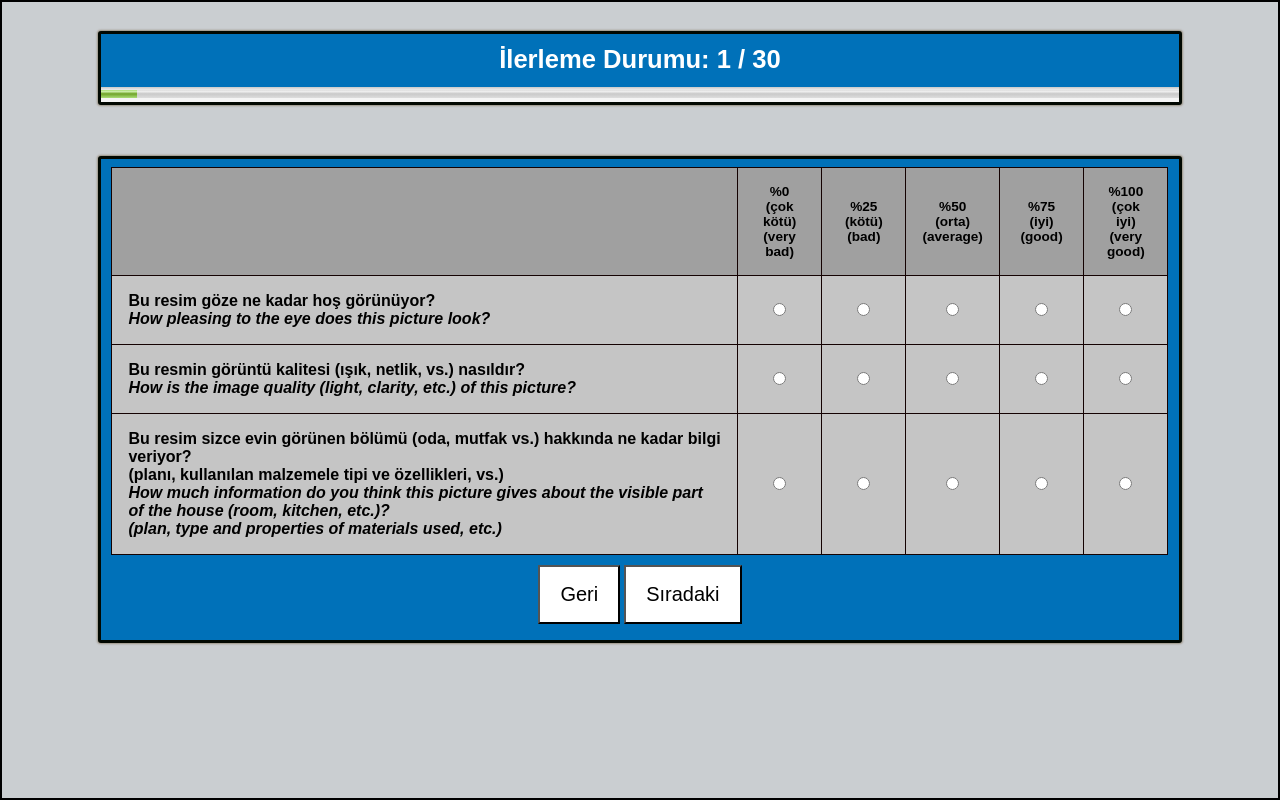
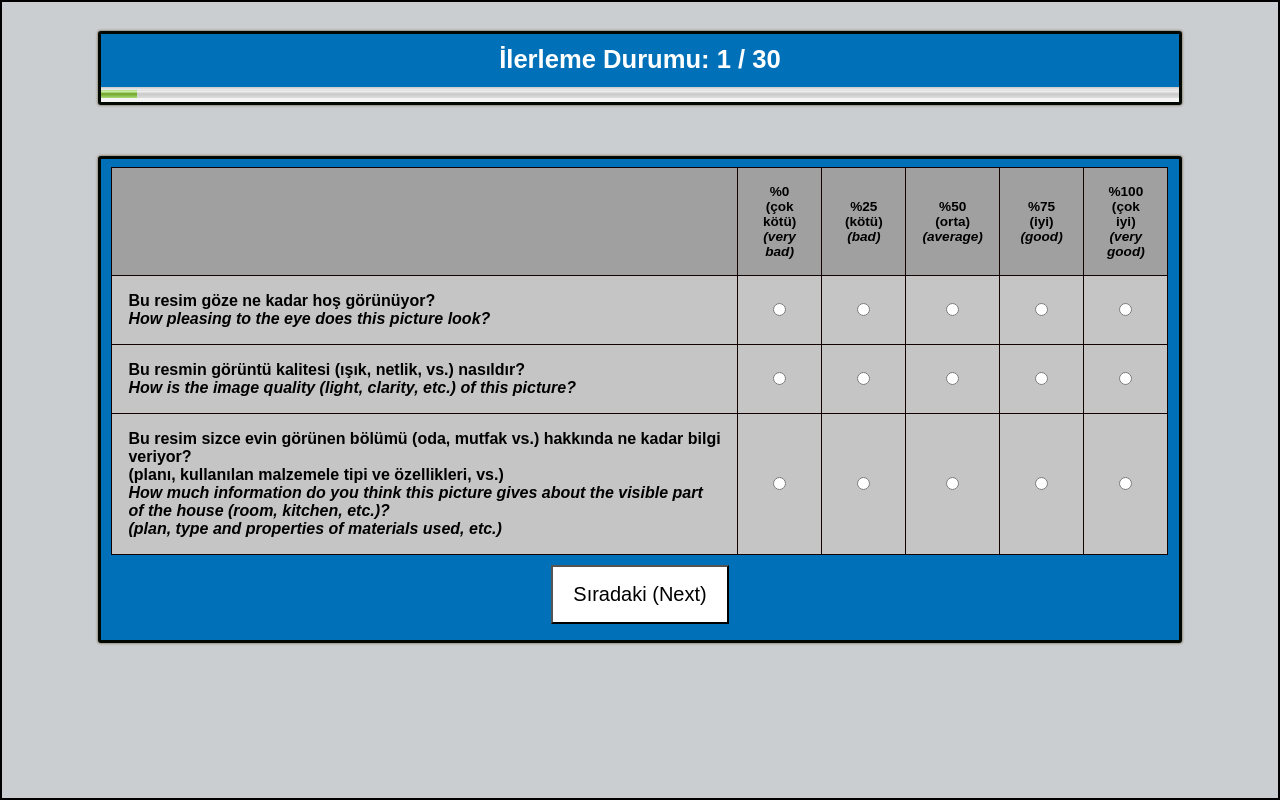
Before and after one commit to Aeunal/Django_Web_Survey, a Django app: template photo/templates/photo/template.html in a window 1280 px wide. Run offline with Django 3.2, Linux system fonts and the light colour scheme; the template is opened without the code that fills it, so the values that code supplies are empty; some libraries are stand-ins or nearby versions.

Commit message:
Update template.html

```diff
--- a/photo/templates/photo/template.html
+++ b/photo/templates/photo/template.html
@@ -239,11 +239,11 @@
             <tbody>
               <tr style="text-align:center;font-size:1.7vmin;">
                 <td width="60%"> </td>
-                <td width="8%" ><b>%0<br>(çok kötü)<br>(very bad)</b></td>
-                <td width="8%"><b>%25<br>(kötü)<br>(bad)</b></td>
-                <td width="8%"><b>%50<br>(orta)<br>(average)</b></td>
-                <td width="8%"><b>%75<br>(iyi)<br>(good)</b></td>
-                <td width="8%"><b>%100<br>(çok iyi)<br>(very good)</b></td>
+                <td width="8%" ><b>%0<br>(çok kötü)<br><i>(very bad)</i></b></td>
+                <td width="8%"><b>%25<br>(kötü)<br><i>(bad)</i></b></td>
+                <td width="8%"><b>%50<br>(orta)<br><i>(average)</i></b></td>
+                <td width="8%"><b>%75<br>(iyi)<br><i>(good)</i></b></td>
+                <td width="8%"><b>%100<br>(çok iyi)<br><i>(very good)</i></b></td>
               </tr>
 
               <tr style="text-align:center">
@@ -283,8 +283,8 @@
             </tbody>
           </table>
 
-          <button type="button" class="submit" onclick="javascript:history.go(-1)">Geri</button>
-          <input id="submit_button" class="submit" onsubmit="document.getElementById('loading_screen').hidden=false" type="submit" value="Sıradaki">
+          <!--<button type="button" class="submit" onclick="javascript:history.go(-1)">Geri</button>-->
+          <input id="submit_button" class="submit" onsubmit="document.getElementById('loading_screen').hidden=false" type="submit" value="Sıradaki (Next)">
         </form>
       </div>
     </div>
```
